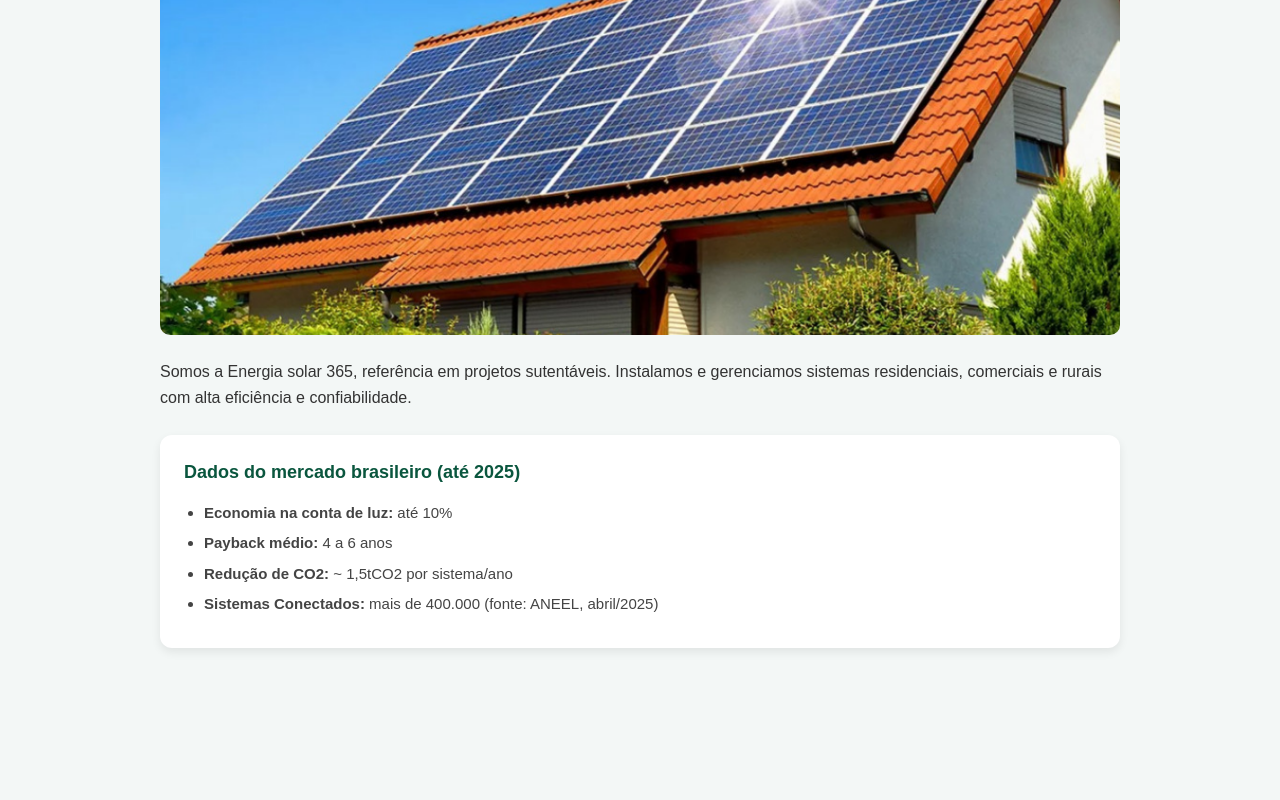
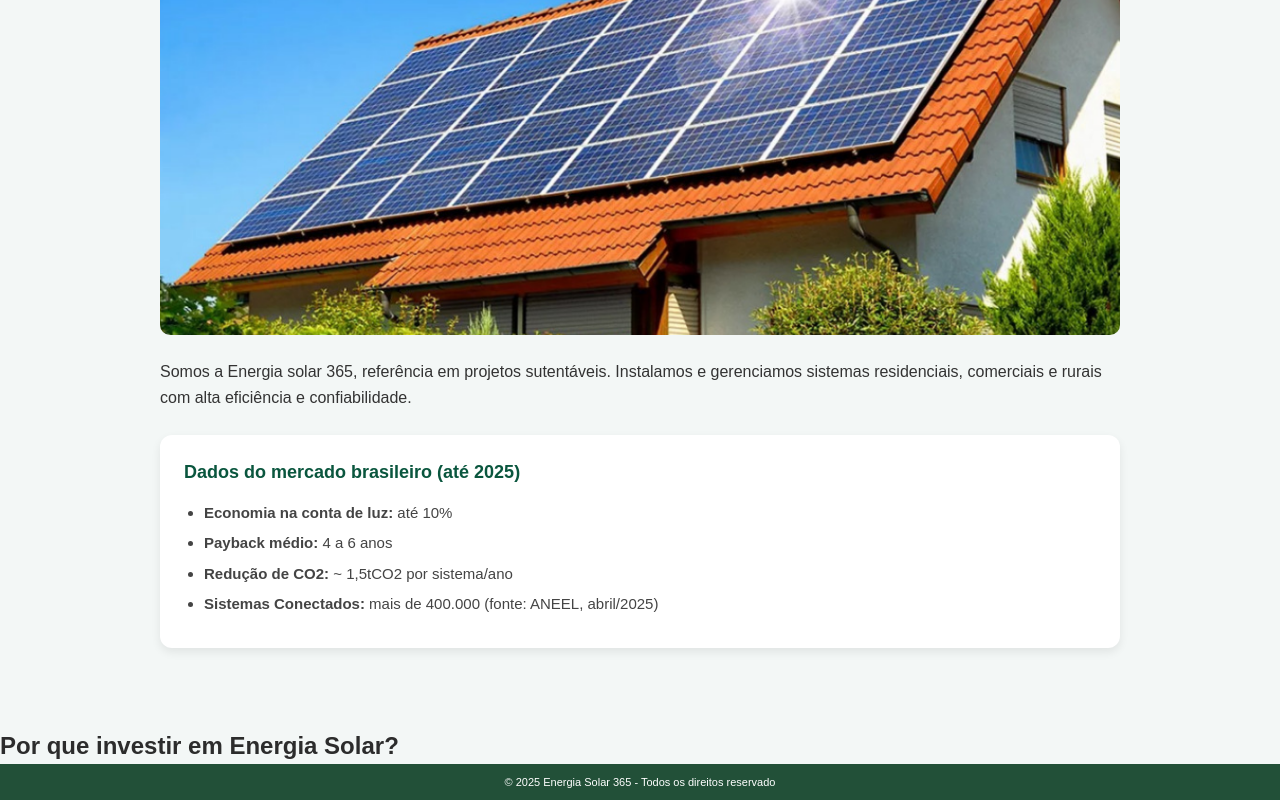
Before and after one commit to louisemorais/exercicios-react, a React (Vite) app: page / in a window 1280 px wide. Shown: the part 510-1310 px from the top of the page. Before the commit the page ends 1238 px from the top, so only its background shows below. Built offline with nearby package versions, Linux system fonts and the light colour scheme.

Commit message:
feat: subindo o footer

```diff
--- a/src/App.jsx
+++ b/src/App.jsx
@@ -1,4 +1,5 @@
 import './App.css'
+import Footer from './components/footer/Footer';
 import Header from './components/header/Header';
 import Sobre from './components/sobre/Sobre';
 
@@ -9,6 +10,12 @@ function App() {
       <div>
         <Header/>
         <Sobre/>
+
+        <section id="porque-investir">
+          <h2>Por que investir em Energia Solar?</h2>
+        </section>
+
+        <Footer/>
       </div>
     </>
   )
--- /dev/null
+++ b/src/components/footer/Footer.jsx
@@ -0,0 +1,11 @@
+import './FooterStyle.css';
+
+function Footer(){
+    return(<>
+    <footer>
+        <p>&copy; 2025 Energia Solar 365 - Todos os direitos reservado</p>
+    </footer>
+    </>)
+}
+
+export default Footer;
--- /dev/null
+++ b/src/components/footer/FooterStyle.css
@@ -0,0 +1,11 @@
+footer{
+  display: flex;
+  flex-direction: column;
+  align-items: center;
+  justify-content: center;
+  background-color: rgb(34, 80, 56);
+  color: #ffff;
+  padding: 10px;
+  font-size: 11px;
+  font-weight: 500;
+}
--- a/src/components/header/Header.jsx
+++ b/src/components/header/Header.jsx
@@ -8,8 +8,8 @@ function Header(){
     </header>
 
     <nav className='navbar'>
-        <a href="#sobreNos">sobre</a>
-        <a href="#porqueInvestir">Benefícios</a>
+        <a href="#sobre-Nos">sobre</a>
+        <a href="#porque-Investir">Benefícios</a>
         <a href="#produto">produtos</a>
         <a href="#orcamento">contato</a>
     </nav>
--- a/src/components/sobre/Sobre.jsx
+++ b/src/components/sobre/Sobre.jsx
@@ -2,7 +2,7 @@ import './SobreStyle.css'
 
 function Sobre(){
     return(<>
-    <section className='sobreNos'>
+    <section className='sobreNos' id='sobre-Nos'>
             <div className='sobrenosContent'>
               <h2>sobre nós</h2>
               <img src="./src/assets/placaSolar.png" alt="imagem de telhado" />
```
